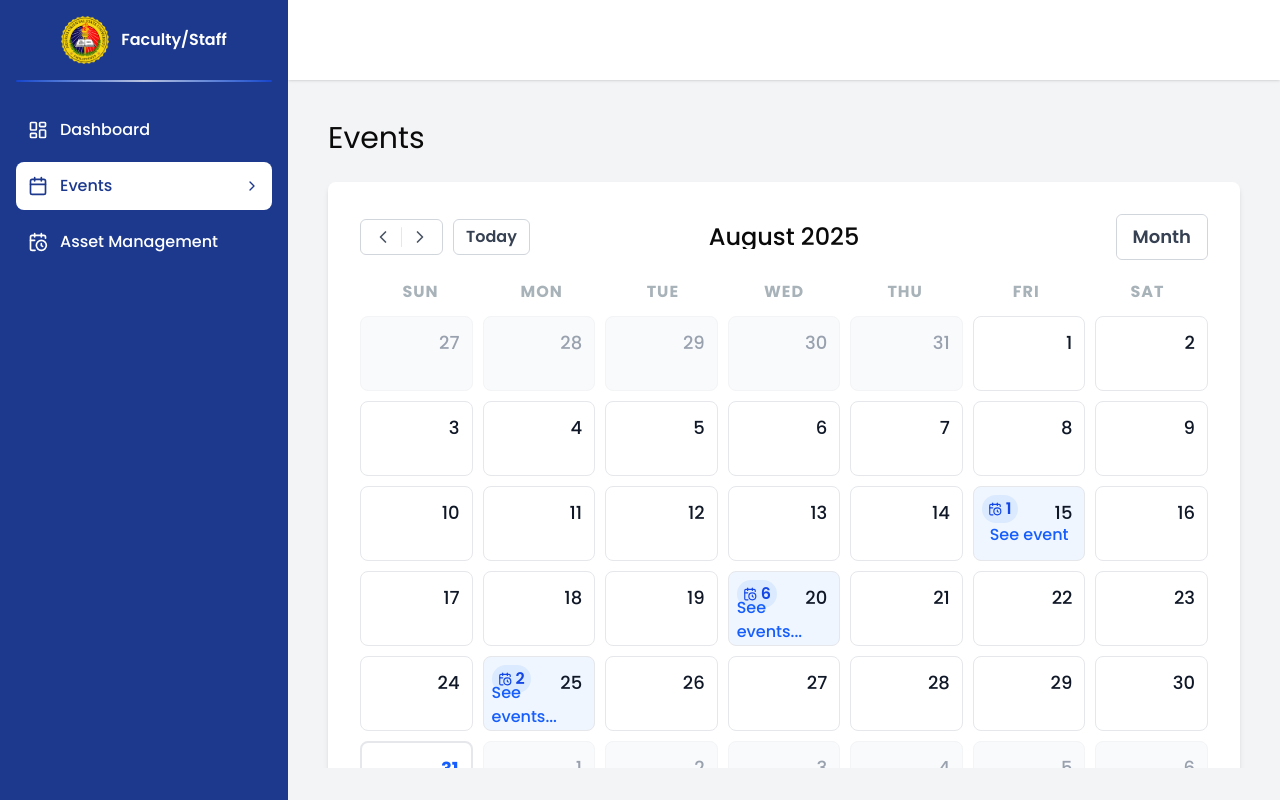
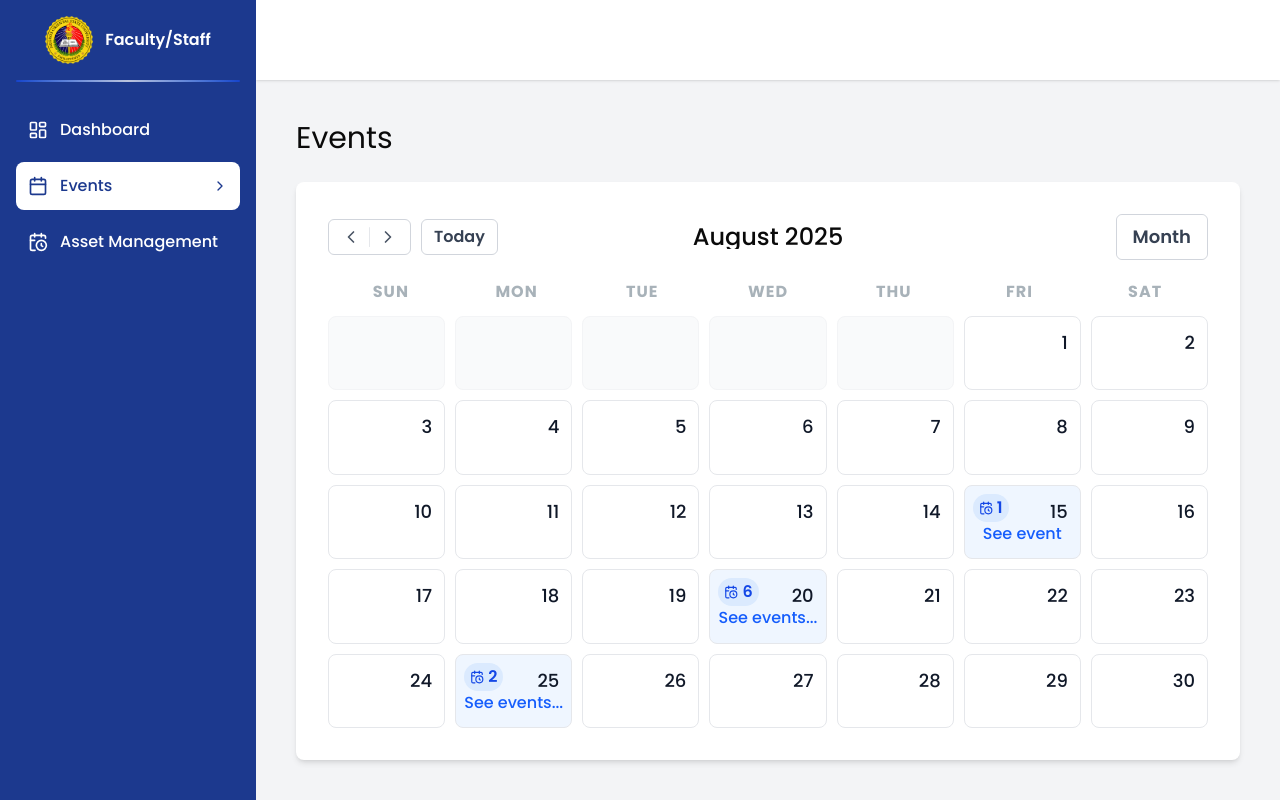
Before and after one commit to K4izuo/norsu-calendar-system, a Next.js app: page /pages/faculty/events in a window 1280 px wide. Built offline with nearby package versions, Linux system fonts and the light colour scheme.

Commit message:
edit the calendar div days

```diff
--- a/src/app/page.tsx
+++ b/src/app/page.tsx
@@ -86,6 +86,9 @@ export default function Home() {
     isToday?: boolean;
   } | null>(null);
 
+  // New state to control recent events visibility
+  const [showRecent, setShowRecent] = useState(false);
+
   // Navigation functions
   const goToPreviousMonth = () => {
     setDirection(-1); // Set direction for animation
@@ -137,18 +140,28 @@ export default function Home() {
       isToday?: boolean;
     }[] = [];
 
-    // Previous month's days
+    // Get info for previous, current, and next month
+    const firstDayOfMonth = new Date(currentYear, currentMonth, 1).getDay(); // 0=Sun
+    const lastDateOfMonth = new Date(currentYear, currentMonth + 1, 0).getDate();
+    const lastDateOfPrevMonth = new Date(currentYear, currentMonth, 0).getDate();
+
+    // 1. Fill in previous month's days
     for (let i = firstDayOfMonth - 1; i >= 0; i--) {
+      const prevDate = lastDateOfPrevMonth - i;
       days.push({
-        date: lastDateOfPrevMonth - i,
+        date: prevDate,
         currentMonth: false,
-        key: `prev-${lastDateOfPrevMonth - i}-${currentMonth}-${currentYear}`,
+        key: `prev-${prevDate}-${currentMonth}-${currentYear}`,
         hasEvent: false,
       });
     }
-    // Current month's days
+
+    // 2. Fill in current month's days
     for (let i = 1; i <= lastDateOfMonth; i++) {
-      const isToday = i === today.getDate() && currentMonth === today.getMonth() && currentYear === today.getFullYear();
+      const isToday =
+        i === today.getDate() &&
+        currentMonth === today.getMonth() &&
+        currentYear === today.getFullYear();
       days.push({
         date: i,
         currentMonth: true,
@@ -158,17 +171,21 @@ export default function Home() {
         isToday,
       });
     }
-    // Next month's days
-    for (let i = 1; days.length < 42; i++) {
+
+    // 3. Fill in next month's days to reach 35 cells
+    let nextMonthDay = 1;
+    while (days.length < 35) {
       days.push({
-        date: i,
+        date: nextMonthDay,
         currentMonth: false,
-        key: `next-${i}-${currentMonth}-${currentYear}`,
+        key: `next-${nextMonthDay}-${currentMonth}-${currentYear}`,
         hasEvent: false,
       });
+      nextMonthDay++;
     }
+
     return days;
-  }, [firstDayOfMonth, lastDateOfMonth, lastDateOfPrevMonth, currentMonth, currentYear, today]);
+  }, [currentMonth, currentYear, today, eventsMap]);
 
   // Format month and year
   const monthNames = [
@@ -519,7 +536,7 @@ export default function Home() {
                         initial="initial"
                         animate="animate"
                         exit="exit"
-                        className="grid grid-rows-6 grid-cols-7 w-full h-full gap-1.5 sm:gap-2 md:gap-2.5 bg-white flex-1"
+                        className="grid grid-rows-5 grid-cols-7 w-full h-full gap-1.5 sm:gap-2 md:gap-2.5 bg-white flex-1"
                       >
                         {calendarDays.map((day, idx) => (
                           <motion.div
@@ -554,7 +571,11 @@ export default function Home() {
                             <div className="flex justify-end items-start w-full mb-2">
                               <span
                                 className={`text-lg md:text-xl ${
-                                  day.isToday ? "text-blue-600 font-bold" : ""
+                                  day.isToday
+                                    ? "text-blue-600 font-bold"
+                                    : day.currentMonth
+                                    ? ""
+                                    : "text-gray-400"
                                 }`}
                               >
                                 {day.date}
@@ -678,6 +699,13 @@ export default function Home() {
         }
         events={getEventsForSelectedDay()}
         onEventClick={handleEventClick}
+        showRecent={showRecent}
+        setShowRecent={setShowRecent}
+        eventDate={
+          selectedDay && selectedDay.currentMonth
+            ? `${monthNames[currentMonth]} ${selectedDay.date}, ${currentYear}`
+            : ""
+        }
       />
 
       {/* Event Info Modal */}
--- a/src/app/pages/faculty/events/page.tsx
+++ b/src/app/pages/faculty/events/page.tsx
@@ -140,17 +140,21 @@ export default function FacultyEventsTab() {
       isToday?: boolean;
     }[] = [];
 
-    // Previous month's days
-    for (let i = firstDayOfMonth - 1; i >= 0; i--) {
+    // Find the weekday index of the first day of the month (0=Sun, 6=Sat)
+    const firstDayOfMonth = new Date(currentYear, currentMonth, 1).getDay();
+    const lastDateOfMonth = new Date(currentYear, currentMonth + 1, 0).getDate();
+
+    // Add empty cells for days before the 1st of the month
+    for (let i = 0; i < firstDayOfMonth; i++) {
       days.push({
-        date: lastDateOfPrevMonth - i,
+        date: 0,
         currentMonth: false,
-        key: `prev-${lastDateOfPrevMonth - i}-${currentMonth}-${currentYear}`,
+        key: `empty-start-${i}`,
         hasEvent: false,
       });
     }
 
-    // Current month's days
+    // Add days of the current month
     for (let i = 1; i <= lastDateOfMonth; i++) {
       const isToday =
         i === today.getDate() &&
@@ -166,25 +170,19 @@ export default function FacultyEventsTab() {
       });
     }
 
-    // Next month's days
-    for (let i = 1; days.length < 42; i++) {
+    // Fill the rest of the grid with empty cells to make 5 rows x 7 columns = 35 cells
+    while (days.length < 35) {
       days.push({
-        date: i,
+        date: 0,
         currentMonth: false,
-        key: `next-${i}-${currentMonth}-${currentYear}`,
+        key: `empty-end-${days.length}`,
         hasEvent: false,
       });
     }
 
-    return days;
-  }, [
-    firstDayOfMonth,
-    lastDateOfMonth,
-    lastDateOfPrevMonth,
-    currentMonth,
-    currentYear,
-    today,
-  ]);
+    // If there are more than 35 days (shouldn't happen, but just in case), trim
+    return days.slice(0, 35);
+  }, [currentMonth, currentYear, today, eventsMap]);
 
   const monthNames = [
     "January",
@@ -526,37 +524,32 @@ export default function FacultyEventsTab() {
                 initial="initial"
                 animate="animate"
                 exit="exit"
-                className="grid grid-rows-6 grid-cols-7 w-full gap-1 xs:gap-1.5 sm:gap-2 md:gap-2.5 bg-white h-full"
+                className="grid grid-rows-5 grid-cols-7 w-full gap-1 xs:gap-1.5 sm:gap-2 md:gap-2.5 bg-white h-full"
               >
                 {calendarDays.map((day, idx) => (
                   <motion.div
                     key={day.key}
                     data-idx={idx}
-                    className={`relative border rounded-md flex flex-col p-1 xs:p-1.5 sm:p-2 md:p-3 text-sm xs:text-base sm:text-lg md:text-xl font-medium cursor-pointer transition-colors hover:bg-blue-50 active:bg-blue-100 hover:shadow-sm min-h-[40px] xs:min-h-[50px] sm:min-h-[60px] md:min-h-[75px]
-                      ${
-                        day.currentMonth ? "text-gray-900 border-gray-200" : "text-gray-400 border-gray-100 bg-gray-50"
-                      }
+                    className={`relative border rounded-md flex flex-col p-1 xs:p-1.5 sm:p-2 md:p-3 text-sm xs:text-base sm:text-lg md:text-xl font-medium
+                      ${day.currentMonth ? "text-gray-900 border-gray-200 cursor-pointer hover:bg-blue-50 active:bg-blue-100 hover:shadow-sm" : "text-gray-400 border-gray-100 bg-gray-50"}
                       ${day.isToday ? "border-blue-500 border-2" : ""}
                       ${day.hasEvent && day.currentMonth ? "bg-blue-50" : ""}
                     `}
-                    onClick={() => openEventsListModal(day)}
+                    onClick={day.currentMonth ? () => openEventsListModal(day) : undefined}
                     initial={{ scale: 0.97, opacity: 0 }}
                     animate={{
                       scale: 1,
                       opacity: 1,
                       transition: {
-                        delay: Math.min(0.01 * idx, 0.3), // Cap maximum delay
+                        delay: Math.min(0.01 * idx, 0.3),
                         duration: 0.12,
                       },
                     }}
-                    whileHover={{
-                      scale: 1.02,
-                      boxShadow: "0 2px 4px rgba(0,0,0,0.05)",
-                      transition: { duration: 0.2 },
-                    }}
-                    whileTap={{ scale: 0.98 }}
+                    whileHover={day.currentMonth ? { scale: 1.02, boxShadow: "0 2px 4px rgba(0,0,0,0.05)", transition: { duration: 0.2 } } : {}}
+                    whileTap={day.currentMonth ? { scale: 0.98 } : {}}
                   >
-                    {/* Date number (always shown) */}
+                    {/* Only show date number if it's a real day */}
+                    {day.currentMonth && (
                       <div className="flex justify-end items-start w-full mb-0.5 sm:mb-1 md:mb-2">
                         <span
                           className={`text-xs xs:text-sm sm:text-base md:text-lg ${
@@ -566,12 +559,10 @@ export default function FacultyEventsTab() {
                           {day.date}
                         </span>
                       </div>
+                    )}
 
-                    {/* Event indicators - ONLY SHOWN WHEN there are events */}
-                    {day.hasEvent &&
-                      day.currentMonth &&
-                      day.eventCount &&
-                      day.eventCount > 0 && (
+                    {/* Event indicators */}
+                    {day.currentMonth && day.hasEvent && day.eventCount && day.eventCount > 0 && (
                       <>
                         {/* Desktop/Tablet: Top-left calendar icon and count */}
                         <motion.div
--- a/src/app/pages/faculty/layout.tsx
+++ b/src/app/pages/faculty/layout.tsx
@@ -28,7 +28,7 @@ export default function FacultyLayout({ children }: { children: React.ReactNode
   return (
     <div className="flex h-screen overflow-hidden bg-gray-100">
       {/* Sidebar with overflow-y-auto to handle its own scrolling if needed */}
-      <div className="flex-none w-72 bg-blue-900 text-white flex flex-col overflow-y-auto">
+      <div className="flex-none w-64 bg-blue-900 text-white flex flex-col overflow-y-auto">
         <div className="flex-none h-[80px] py-2 px-4 items-center justify-center flex">
           <div className="flex items-center justify-center w-full">
             <Image
```
Lines whose indentation alone changed are shown as unchanged.
